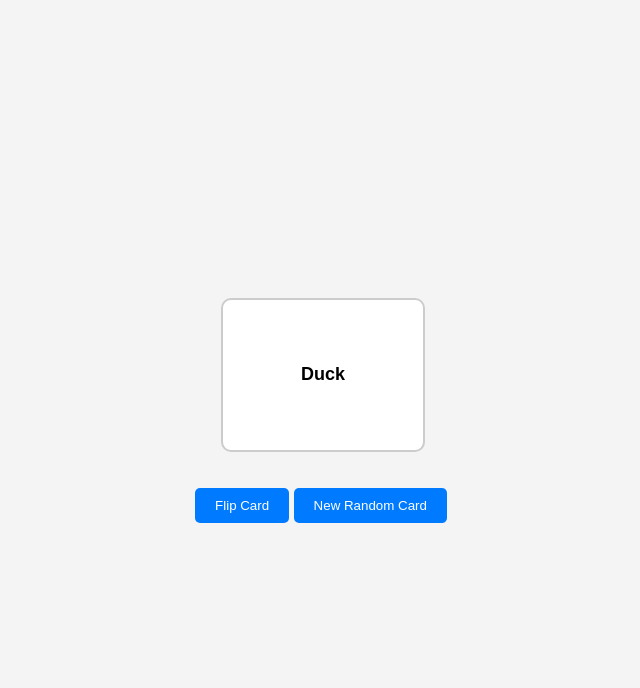
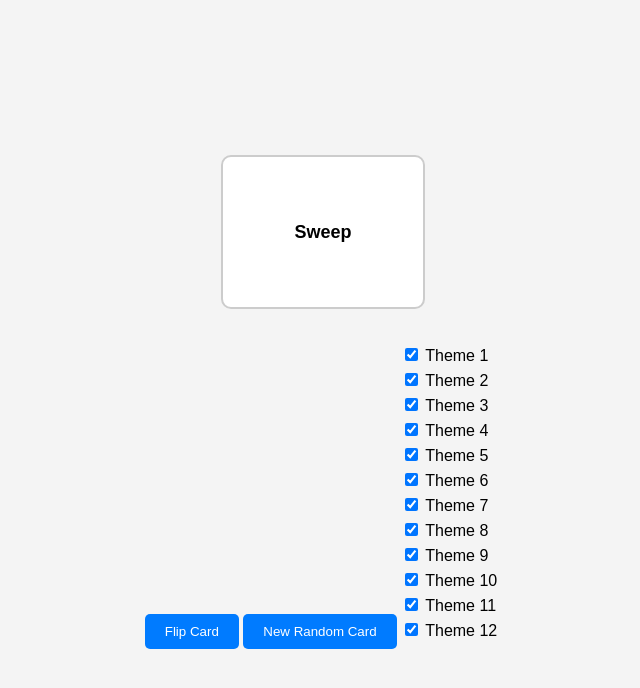
Before and after one commit to Melsbov/jiujitsukaartjes, a plain HTML site: page index.html in a window 1280 px wide. Shown: the whole page, without its empty margins (319-959 px from the left). Drawn offline with Linux system fonts and the light colour scheme.

Commit message:
Update index.html

```diff
--- a/index.html
+++ b/index.html
@@ -3,7 +3,7 @@
 <head>
   <meta charset="UTF-8">
   <meta name="viewport" content="width=device-width, initial-scale=1.0">
-  <title>Card Flip with Random Cards</title>
+  <title>Jiujitsu Technique Trainer</title>
   <style>
     body {
       font-family: Arial, sans-serif;
@@ -65,28 +65,58 @@
     .button:hover {
       background-color: #0056b3;
     }
+    .checkbox-container {
+      margin: 20px 0;
+      text-align: left;
+      display: inline-block;
+    }
+    .checkbox-container label {
+      display: block;
+      margin-bottom: 5px;
+    }
   </style>
 </head>
 <body>
   <div class="container">
     <div class="card" id="card">
       <div class="card-inner">
-        <div class="card-side card-front" id="cardFront">Sheep</div>
-        <div class="card-side card-back" id="cardBack">Baaa</div>
+        <div class="card-side card-front" id="cardFront">Guard Pass</div>
+        <div class="card-side card-back" id="cardBack">Pass the half guard</div>
       </div>
     </div>
     <button class="button" id="flipButton">Flip Card</button>
     <button class="button" id="newCardButton">New Random Card</button>
+    <div class="checkbox-container" id="checkboxContainer">
+      <label><input type="checkbox" value="1" checked> Theme 1</label>
+      <label><input type="checkbox" value="2" checked> Theme 2</label>
+      <label><input type="checkbox" value="3" checked> Theme 3</label>
+      <label><input type="checkbox" value="4" checked> Theme 4</label>
+      <label><input type="checkbox" value="5" checked> Theme 5</label>
+      <label><input type="checkbox" value="6" checked> Theme 6</label>
+      <label><input type="checkbox" value="7" checked> Theme 7</label>
+      <label><input type="checkbox" value="8" checked> Theme 8</label>
+      <label><input type="checkbox" value="9" checked> Theme 9</label>
+      <label><input type="checkbox" value="10" checked> Theme 10</label>
+      <label><input type="checkbox" value="11" checked> Theme 11</label>
+      <label><input type="checkbox" value="12" checked> Theme 12</label>
+    </div>
   </div>
 
   <script>
-    // List of cards with front and back text
+    // List of cards with themes
     const cards = [
-      { front: "Sheep", back: "Baaa" },
-      { front: "Cow", back: "Mooo" },
-      { front: "Duck", back: "Quack" },
-      { front: "Dog", back: "Woof" },
-      { front: "Cat", back: "Meow" }
+      { front: "Guard Pass", back: "Pass the half guard", theme: 1 },
+      { front: "Armbar", back: "From mount position", theme: 2 },
+      { front: "Triangle Choke", back: "From guard position", theme: 3 },
+      { front: "Kimura", back: "From side control", theme: 4 },
+      { front: "Rear Naked Choke", back: "From back mount", theme: 5 },
+      { front: "Sweep", back: "From closed guard", theme: 6 },
+      { front: "Takedown", back: "Single-leg takedown", theme: 7 },
+      { front: "Leg Lock", back: "From 50/50 guard", theme: 8 },
+      { front: "Escape", back: "From mount position", theme: 9 },
+      { front: "Omoplata", back: "Submission from guard", theme: 10 },
+      { front: "Cross Collar Choke", back: "From closed guard", theme: 11 },
+      { front: "D'Arce Choke", back: "From side control", theme: 12 }
     ];
 
     const cardElement = document.getElementById('card');
@@ -94,10 +124,28 @@
     const cardBack = document.getElementById('cardBack');
     const flipButton = document.getElementById('flipButton');
     const newCardButton = document.getElementById('newCardButton');
+    const checkboxContainer = document.getElementById('checkboxContainer');
 
-    // Function to set a new random card
+    // Get selected themes
+    function getSelectedThemes() {
+      const checkboxes = checkboxContainer.querySelectorAll('input[type="checkbox"]:checked');
+      return Array.from(checkboxes).map(cb => parseInt(cb.value));
+    }
+
+    // Filter cards by selected themes
+    function getFilteredCards() {
+      const selectedThemes = getSelectedThemes();
+      return cards.filter(card => selectedThemes.includes(card.theme));
+    }
+
+    // Set a new random card
     function setRandomCard() {
-      const randomCard = cards[Math.floor(Math.random() * cards.length)];
+      const filteredCards = getFilteredCards();
+      if (filteredCards.length === 0) {
+        alert("No themes selected. Please select at least one theme.");
+        return;
+      }
+      const randomCard = filteredCards[Math.floor(Math.random() * filteredCards.length)];
       cardFront.textContent = randomCard.front;
       cardBack.textContent = randomCard.back;
       cardElement.classList.remove('flipped'); // Reset the card to its front side
```
